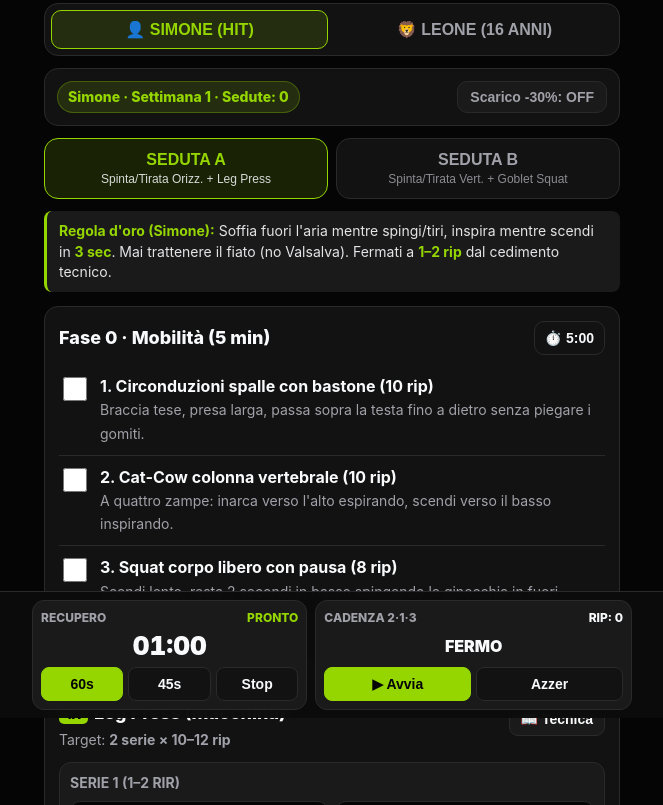
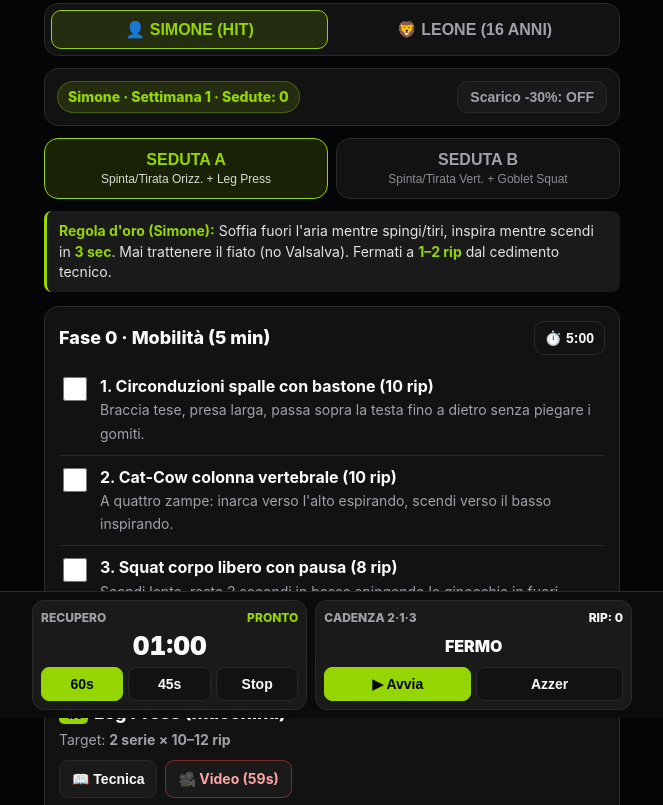
Before and after one commit to Ilasorf/GymHIT, a plain HTML site: page index.html in a window 1280 px wide. Shown: the part 82-887 px from the top of the page, without its empty margins (308-971 px from the left). Drawn offline with Linux system fonts and the light colour scheme.

Commit message:
Update index.html

```diff
--- a/index.html
+++ b/index.html
@@ -74,7 +74,7 @@
       -webkit-overflow-scrolling: touch;
     }
 
-    button {
+    button, a {
       touch-action: manipulation;
     }
 
@@ -383,13 +383,6 @@
       margin-bottom: 12px;
     }
 
-    .ex-top {
-      display: flex;
-      justify-content: space-between;
-      align-items: flex-start;
-      gap: 8px;
-    }
-
     .ex-code {
       display: inline-block;
       background: var(--neon);
@@ -415,17 +408,35 @@
       margin-top: 5px;
     }
 
-    .guide-btn {
+    .ex-actions {
+      display: flex;
+      flex-wrap: wrap;
+      gap: 8px;
+      margin-top: 10px;
+    }
+
+    .guide-btn, .video-btn {
       background: var(--surface-2);
       border: 1px solid var(--border);
       color: var(--text);
       font-size: var(--fs-small);
       font-weight: 700;
-      padding: 8px 11px;
+      padding: 8px 12px;
       border-radius: 9px;
       cursor: pointer;
-      white-space: nowrap;
-      flex-shrink: 0;
+      text-decoration: none;
+      display: inline-flex;
+      align-items: center;
+      gap: 5px;
+    }
+
+    .video-btn {
+      border-color: rgba(239, 68, 68, 0.45);
+      color: #fca5a5;
+    }
+
+    .video-btn:active {
+      background: rgba(239, 68, 68, 0.2);
     }
 
     .guide-box {
@@ -917,12 +928,14 @@
               items: [
                 {
                   id: "S_A_1A", code: "1A", name: "Leg Press (Macchina)", sets: 2, minReps: 10, maxReps: 12, stepKg: 2.5, defaultKg: 40,
+                  videos: [{ label: "Video (59s)", url: "https://www.youtube.com/watch?v=nDh_BlnLCGc" }],
                   setup: "Schienale regolato per avere 90° alle ginocchia in partenza. Piedi larghezza spalle sulla pedana, punte leggermente in fuori.",
                   exec: "Spingi la pedana espirando senza bloccare del tutto le ginocchia a fine corsa. Scendi in 3 secondi inspirando fino a portare le cosce vicino al busto.",
                   err: "Alzare il sedere o staccare la bassa schiena dallo schienale a fine discesa."
                 },
                 {
                   id: "S_A_1B", code: "1B", name: "Seated Leg Curl (Femorali Seduto)", sets: 2, minReps: 10, maxReps: 12, stepKg: 2.5, defaultKg: 25,
+                  videos: [{ label: "Video (19s)", url: "https://www.youtube.com/watch?v=xdbEG3xGLI8" }],
                   setup: "Allinea il perno della macchina con il centro del ginocchio. Cuscino ben saldo sulle cosce, rullo appena sopra i talloni.",
                   exec: "Piega le gambe portando i talloni sotto il sedile espirando. Ferma 1 secondo, poi risali frenando il peso per 3 secondi.",
                   err: "Slanciarsi in avanti con il busto o far sbattere i pesi a fine corsa."
@@ -934,12 +947,14 @@
               items: [
                 {
                   id: "S_A_2A", code: "2A", name: "Chest Press (Macchina)", sets: 2, minReps: 8, maxReps: 10, stepKg: 2.5, defaultKg: 25,
+                  videos: [{ label: "Video (14s)", url: "https://www.youtube.com/watch?v=YXjhMV7uz4c" }],
                   setup: "Sedile regolato con le maniglie all'altezza del centro del petto (mai alle spalle). Scapole appoggiate, spalle basse.",
                   exec: "Spingi in avanti espirando fino a quasi distendere i gomiti. Torna indietro in 3 secondi inspirando.",
                   err: "Alzare le spalle verso le orecchie durante la spinta o staccare le scapole."
                 },
                 {
                   id: "S_A_2B", code: "2B", name: "Rematore con Manubrio su Panca", sets: 2, minReps: 8, maxReps: 10, stepKg: 1, defaultKg: 12,
+                  videos: [{ label: "Video (19s)", url: "https://www.youtube.com/watch?v=qN54-QNO1eQ" }],
                   setup: "Ginocchio e mano dello stesso lato appoggiati su panca piana, schiena piatta parallela al suolo, altro piede ben piantato a terra.",
                   exec: "Tira il manubrio verso l'anca (non verso la spalla) con gomito vicino al fianco espirando. Ferma 1 sec in alto, scendi in 3 secondi.",
                   err: "Ruotare il busto o dare strattoni con la zona lombare per alzare il peso."
@@ -951,12 +966,17 @@
               items: [
                 {
                   id: "S_A_3A", code: "3A", name: "Face Pull ai Cavi (Cuffia Rotatori)", sets: 2, minReps: 12, maxReps: 15, stepKg: 1.25, defaultKg: 10,
+                  videos: [{ label: "Video (16s)", url: "https://www.youtube.com/watch?v=pB9qVPwWp1I" }],
                   setup: "Carrucola all'altezza del viso con corda doppia. Afferra con i pollici rivolti verso di te, due passi indietro, braccia tese.",
                   exec: "Tira la corda verso la fronte allargando i gomiti e ruotando indietro i polsi (mani ai lati delle orecchie) espirando. Torna in 3 secondi.",
                   err: "Tirare verso il petto o inarcare la schiena all'indietro."
                 },
                 {
                   id: "S_A_3B", code: "3B", name: "Plank (35s) + Pushdown Tricipiti Cavo", sets: 2, minReps: 12, maxReps: 15, stepKg: 1.25, defaultKg: 15,
+                  videos: [
+                    { label: "Plank (29s)", url: "https://www.youtube.com/watch?v=v25dawSzRTM" },
+                    { label: "Pushdown (30s)", url: "https://www.youtube.com/watch?v=NvZKjiZ8NYc" }
+                  ],
                   setup: "Prima 35s di Plank (gomiti sotto le spalle, corpo teso, respiro regolare). Subito dopo al cavo alto con barra/corda e gomiti ai fianchi.",
                   exec: "Al cavo, estendi completamente gli avambracci verso il basso espirando. Risali con gli avambracci in 3 secondi tenendo i gomiti immobili.",
                   err: "Trattenere il fiato nel Plank o muovere i gomiti avanti e indietro nel Pushdown."
@@ -970,12 +990,14 @@
               items: [
                 {
                   id: "S_B_1A", code: "1A", name: "Goblet Squat con Manubrio", sets: 2, minReps: 10, maxReps: 12, stepKg: 2, defaultKg: 12,
+                  videos: [{ label: "Video (22s)", url: "https://www.youtube.com/watch?v=lRYBbchqxtI" }],
                   setup: "Tieni un manubrio verticale davanti al petto con entrambe le mani sotto il disco superiore. Piedi poco più larghi delle spalle.",
                   exec: "Scendi in 3 secondi inspirando piegando ginocchia e anche con petto alto e talloni a terra. Risali spingendo sui talloni ed espirando.",
                   err: "Sollevare i talloni da terra o far cadere le ginocchia verso l'interno."
                 },
                 {
                   id: "S_B_1B", code: "1B", name: "Lying Leg Curl (Femorali Sdraiato)", sets: 2, minReps: 10, maxReps: 12, stepKg: 2.5, defaultKg: 20,
+                  videos: [{ label: "Video (21s)", url: "https://www.youtube.com/watch?v=uNPWyzhzbBI" }],
                   setup: "Sdraiati a pancia in giù con le rotule appena fuori dal bordo inferiore della panca e il rullo appoggiato dietro le caviglie.",
                   exec: "Porta i talloni verso i glutei espirando in 1–2 sec, ferma 1 secondo, ridiscendi in 3 secondi mantenendo il bacino premuto sul cuscino.",
                   err: "Sollevare il bacino inarcando la zona lombare mentre pieghi le gambe."
@@ -987,12 +1009,14 @@
               items: [
                 {
                   id: "S_B_2A", code: "2A", name: "Spinte Spalle Manubri (Seduto)", sets: 2, minReps: 8, maxReps: 10, stepKg: 1, defaultKg: 8,
+                  videos: [{ label: "Video (21s)", url: "https://www.youtube.com/watch?v=E9ShwbwZ1zw" }],
                   setup: "Panca con schienale a 75–80°. Manubri all'altezza delle orecchie, palmi in avanti, gomiti leggermente più avanti rispetto al busto.",
                   exec: "Spingi i manubri verso l'alto espirando senza farli sbattere e senza bloccare i gomiti. Scendi in 3 secondi inspirando fino alle orecchie.",
                   err: "Inarcare la bassa schiena staccandola dallo schienale durante la spinta."
                 },
                 {
                   id: "S_B_2B", code: "2B", name: "Lat Pulldown (Tirata Verticale)", sets: 2, minReps: 8, maxReps: 12, stepKg: 2.5, defaultKg: 30,
+                  videos: [{ label: "Video (48s)", url: "https://www.youtube.com/watch?v=hnSqbBk15tw" }],
                   setup: "Blocca bene le cosce sotto il cuscino. Presa poco più larga delle spalle (o maniglia neutra triangolare). Petto aperto verso l'alto.",
                   exec: "Tira la sbarra fino alla parte alta dello sterno portando i gomiti verso il basso ed espirando. Risali in 3 secondi inspirando.",
                   err: "Dondolare eccessivamente indietro con la schiena o tirare la sbarra dietro la nuca."
@@ -1004,12 +1028,17 @@
               items: [
                 {
                   id: "S_B_3A", code: "3A", name: "Farmer's Carry (Camminata con Pesi)", sets: 2, minReps: 30, maxReps: 40, unitLabel: "sec/m", stepKg: 2, defaultKg: 14,
+                  videos: [{ label: "Video (35s)", url: "https://www.youtube.com/watch?v=lLAw6fUccKA" }],
                   setup: "Afferra due manubri pesanti lungo i fianchi. Spalle indietro e basse, addome contratto, sguardo dritto avanti.",
                   exec: "Cammina a passi brevi e controllati per 30–40 secondi/metri mantenendo il busto immobile e respirando in modo fluido.",
                   err: "Oscillare lateralmente con le spalle o trattenere il fiato mentre cammini."
                 },
                 {
                   id: "S_B_3B", code: "3B", name: "Curl Bicipiti Manubri + Calf Raise", sets: 2, minReps: 10, maxReps: 12, stepKg: 1, defaultKg: 8,
+                  videos: [
+                    { label: "Curl (15s)", url: "https://www.youtube.com/watch?v=iui51E31sX8" },
+                    { label: "Polpacci (57s)", url: "https://www.youtube.com/watch?v=baEXLy09Ncc" }
+                  ],
                   setup: "In piedi, manubri ai fianchi. Subito dopo il curl, passa alla macchina polpacci (o gradino) con avampiedi in appoggio.",
                   exec: "Curl: piega i gomiti ruotando i palmi in alto ed espirando, scendi in 3 sec. Polpacci: spingi sulle punte espirando, ferma 1s, scendi in 3s.",
                   err: "Slanciare la schiena nel curl o rimbalzare velocemente sui polpacci."
@@ -1047,18 +1076,21 @@
               items: [
                 {
                   id: "L_A_1", code: "1", name: "Goblet Squat con Manubrio", sets: 3, minReps: 8, maxReps: 12, stepKg: 2, defaultKg: 8,
+                  videos: [{ label: "Video (22s)", url: "https://www.youtube.com/watch?v=lRYBbchqxtI" }],
                   setup: "Tieni un manubrio verticale davanti al petto con entrambe le mani. Piedi poco più larghi delle spalle, punte leggermente in fuori.",
                   exec: "Scendi controllando in 2–3 secondi inspirando, schiena dritta e talloni a terra. Risali spingendo sui talloni ed espirando.",
                   err: "Alzare i talloni o far chiudere le ginocchia verso l'interno mentre risali."
                 },
                 {
                   id: "L_A_2", code: "2", name: "Chest Press Machine (o Piegamenti)", sets: 3, minReps: 8, maxReps: 12, stepKg: 2, defaultKg: 15,
+                  videos: [{ label: "Video (14s)", url: "https://www.youtube.com/watch?v=YXjhMV7uz4c" }],
                   setup: "Sedile regolato con maniglie al centro del petto. Scapole appoggiate allo schienale, spalle basse lontane dalle orecchie.",
                   exec: "Spingi in avanti espirando fino a quasi distendere i gomiti. Torna indietro in 2–3 secondi inspirando.",
                   err: "Alzare le spalle verso il collo o staccare la schiena dallo schienale."
                 },
                 {
                   id: "L_A_3", code: "3", name: "Rematore con Manubrio su Panca", sets: 3, minReps: 8, maxReps: 12, stepKg: 1, defaultKg: 8,
+                  videos: [{ label: "Video (19s)", url: "https://www.youtube.com/watch?v=qN54-QNO1eQ" }],
                   setup: "Ginocchio e mano dello stesso lato appoggiati su panca piana, schiena piatta parallela al suolo, altro piede ben piantato a terra.",
                   exec: "Tira il manubrio verso l'anca con il gomito vicino al fianco espirando. Scendi controllando in 2–3 secondi inspirando.",
                   err: "Ruotare il busto per aiutarti a tirare su il manubrio."
@@ -1070,12 +1102,14 @@
               items: [
                 {
                   id: "L_A_4", code: "4", name: "Seated Leg Curl (Femorali Seduto)", sets: 2, minReps: 10, maxReps: 12, stepKg: 2.5, defaultKg: 15,
+                  videos: [{ label: "Video (19s)", url: "https://www.youtube.com/watch?v=xdbEG3xGLI8" }],
                   setup: "Allinea il perno della macchina con il centro del ginocchio. Cuscino ben fermo sulle cosce, rullo appena sopra i talloni.",
                   exec: "Piega le gambe portando i talloni sotto il sedile espirando. Risali frenando il peso in 2–3 secondi senza far sbattere i dischi.",
                   err: "Darsi lo slancio con la schiena in avanti."
                 },
                 {
                   id: "L_A_5", code: "5", name: "Plank a Terra (Tenuta Addome)", sets: 3, minReps: 30, maxReps: 45, unitLabel: "sec", stepKg: 0, defaultKg: 0,
+                  videos: [{ label: "Video (29s)", url: "https://www.youtube.com/watch?v=v25dawSzRTM" }],
                   setup: "Gomiti a terra esattamente sotto le spalle, corpo teso in linea retta dalla testa ai talloni.",
                   exec: "Contrai addome e glutei mantenendo la posizione per 30–45 secondi respirando in modo regolare e continuo.",
                   err: "Trattenere il fiato o lasciar cadere il bacino verso il pavimento."
@@ -1089,18 +1123,21 @@
               items: [
                 {
                   id: "L_B_1", code: "1", name: "Leg Press (Macchina)", sets: 3, minReps: 10, maxReps: 12, stepKg: 2.5, defaultKg: 30,
+                  videos: [{ label: "Video (59s)", url: "https://www.youtube.com/watch?v=nDh_BlnLCGc" }],
                   setup: "Schienale regolato per avere circa 90° alle ginocchia in partenza. Piedi larghezza spalle sulla pedana.",
                   exec: "Spingi la pedana espirando senza bloccare del tutto le ginocchia. Scendi controllando in 2–3 secondi inspirando.",
                   err: "Staccare il sedere o la zona lombare dallo schienale a fine discesa."
                 },
                 {
                   id: "L_B_2", code: "2", name: "Lat Pulldown (Tirata alla Sbarra)", sets: 3, minReps: 8, maxReps: 12, stepKg: 2.5, defaultKg: 20,
+                  videos: [{ label: "Video (48s)", url: "https://www.youtube.com/watch?v=hnSqbBk15tw" }],
                   setup: "Blocca le cosce sotto il cuscino. Presa poco più larga delle spalle, petto aperto verso l'alto.",
                   exec: "Tira la sbarra fino alla parte alta dello sterno portando i gomiti verso il basso ed espirando. Risali in 2–3 secondi.",
                   err: "Dondolare eccessivamente indietro con il busto per tirare il peso."
                 },
                 {
                   id: "L_B_3", code: "3", name: "Spinte Spalle Manubri da Seduto", sets: 3, minReps: 8, maxReps: 12, stepKg: 1, defaultKg: 6,
+                  videos: [{ label: "Video (21s)", url: "https://www.youtube.com/watch?v=E9ShwbwZ1zw" }],
                   setup: "Panca con schienale quasi verticale (75–80°). Manubri all'altezza delle orecchie, palmi in avanti, gomiti leggermente avanti.",
                   exec: "Spingi i manubri verso l'alto espirando senza farli sbattere. Scendi in 2–3 secondi inspirando fino alle orecchie.",
                   err: "Inarcare la bassa schiena staccandola dallo schienale."
@@ -1112,12 +1149,17 @@
               items: [
                 {
                   id: "L_B_4", code: "4", name: "Face Pull ai Cavi (Postura Spalle)", sets: 2, minReps: 12, maxReps: 15, stepKg: 1.25, defaultKg: 7.5,
+                  videos: [{ label: "Video (16s)", url: "https://www.youtube.com/watch?v=pB9qVPwWp1I" }],
                   setup: "Carrucola all'altezza del viso con corda doppia. Afferra con i pollici verso di te, due passi indietro, braccia tese.",
                   exec: "Tira la corda verso la fronte allargando i gomiti e ruotando indietro i polsi espirando. Torna in 2–3 secondi.",
                   err: "Inarcare la schiena all'indietro o tirare verso il petto."
                 },
                 {
                   id: "L_B_5", code: "5", name: "Curl Bicipiti + Pushdown Tricipiti", sets: 2, minReps: 10, maxReps: 12, stepKg: 1, defaultKg: 6,
+                  videos: [
+                    { label: "Curl (15s)", url: "https://www.youtube.com/watch?v=iui51E31sX8" },
+                    { label: "Pushdown (30s)", url: "https://www.youtube.com/watch?v=NvZKjiZ8NYc" }
+                  ],
                   setup: "Esegui prima i bicipiti con manubri (gomiti fermi ai fianchi) e subito dopo i tricipiti al cavo alto con barra o corda.",
                   exec: "Movimenti fluidi e controllati senza slanciare la schiena, espirando in chiusura/spinta e frenando in ritorno.",
                   err: "Muovere i gomiti avanti e indietro per aiutarti."
@@ -1161,7 +1203,6 @@
 
     function loadState() {
       try {
-        // Migrate old v1 data for Simone if present
         const oldRaw = localStorage.getItem("gym_hit_2026_state_v1");
         const raw = localStorage.getItem(STORAGE_KEY);
         if (raw) {
@@ -1180,7 +1221,6 @@
         }
       } catch (e) { console.error(e); }
 
-      // Ensure all exercises for both profiles are initialized
       ["simone", "leone"].forEach(profKey => {
         const pData = PROFILES_DATA[profKey];
         const pState = state.profiles[profKey];
@@ -1295,7 +1335,6 @@
           const log = pState.logs[ex.id];
           const unit = ex.unitLabel || "rip";
 
-          // Check if all sets reached maxReps
           let allMax = true;
           for (let s = 1; s <= ex.sets; s++) {
             if (!log["s" + s] || log["s" + s].reps < ex.maxReps) {
@@ -1311,15 +1350,20 @@
             setsHtml += renderSetRow(ex, s, log["s" + s], unit, pState.deloadMode, isLeone);
           }
 
+          const videosHtml = (ex.videos || []).map(v =>
+            `<a class="video-btn" href="${v.url}" target="_blank" rel="noopener noreferrer">🎥 ${v.label}</a>`
+          ).join("");
+
           const card = document.createElement("div");
           card.className = "ex-card";
           card.innerHTML = `
-            <div class="ex-top">
-              <div style="min-width:0;">
-                <h3 class="ex-name"><span class="ex-code">${ex.code}</span>${ex.name}</h3>
-                <div class="ex-meta">Target: <strong>${ex.sets} serie × ${ex.minReps}–${ex.maxReps} ${unit}</strong></div>
+            <div>
+              <h3 class="ex-name"><span class="ex-code">${ex.code}</span>${ex.name}</h3>
+              <div class="ex-meta">Target: <strong>${ex.sets} serie × ${ex.minReps}–${ex.maxReps} ${unit}</strong></div>
+              <div class="ex-actions">
+                <button class="guide-btn" onclick="toggleGuide('${ex.id}')">📖 Tecnica</button>
+                ${videosHtml}
               </div>
-              <button class="guide-btn" onclick="toggleGuide('${ex.id}')">📖 Tecnica</button>
             </div>
 
             <div id="guide_${ex.id}" class="guide-box">
```
